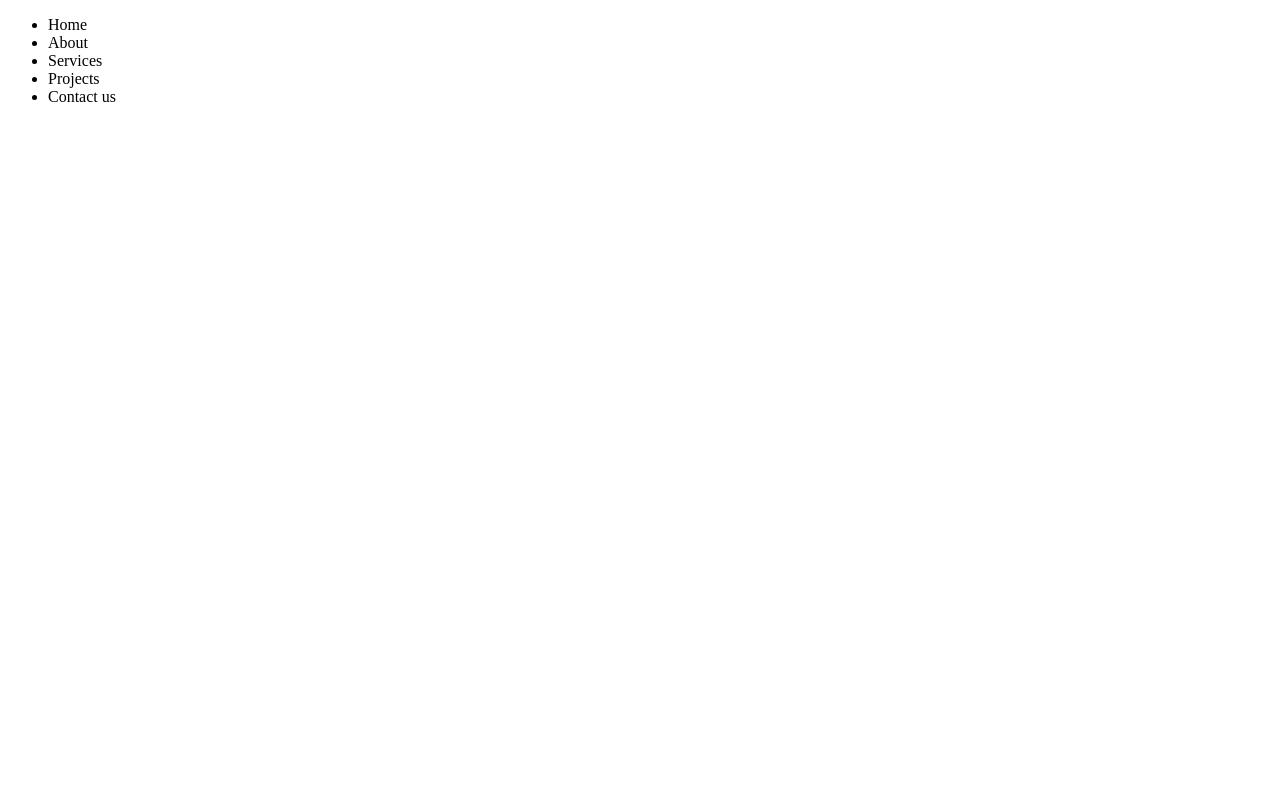
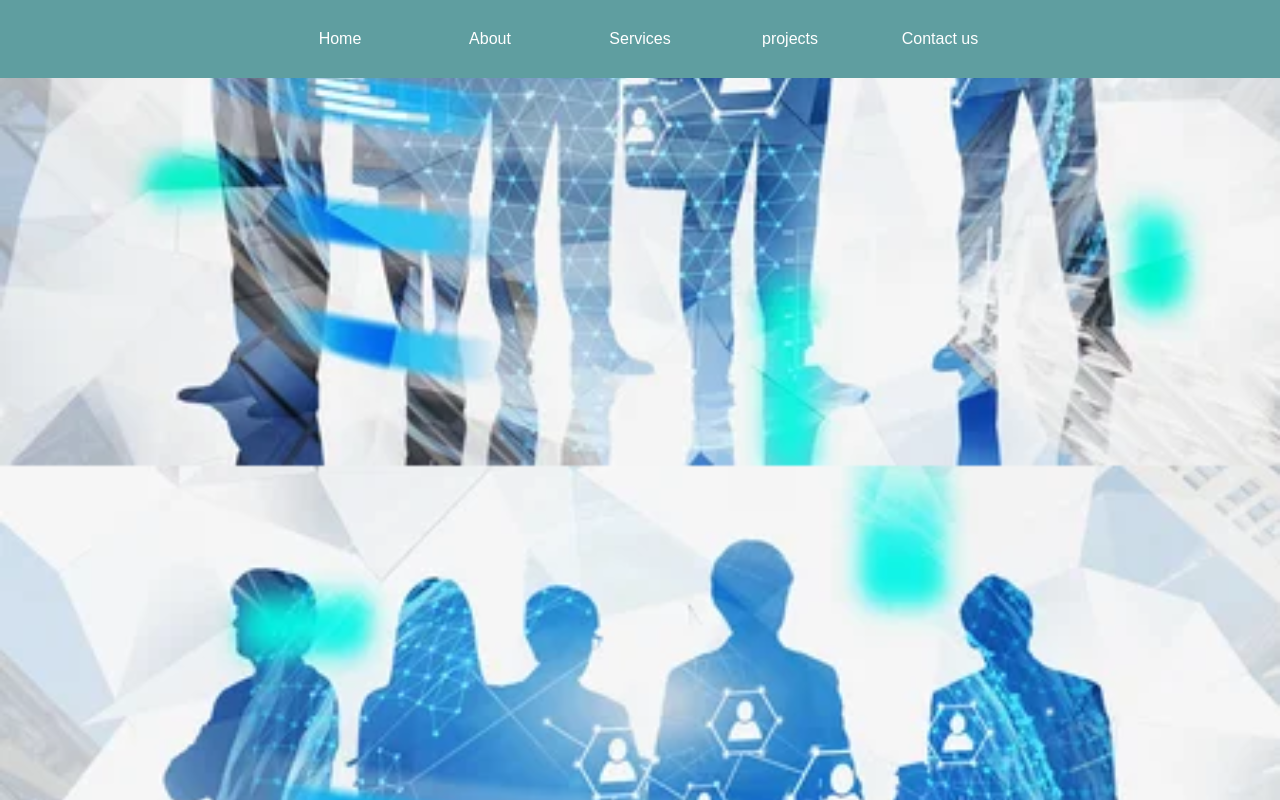
Before and after one commit to Mamiololo01/Level4site-build, a plain HTML site: page index.html in a window 1280 px wide. Drawn offline with Linux system fonts and the light colour scheme.

Commit message:
drop down bar

```diff
--- a/index.html
+++ b/index.html
@@ -5,16 +5,20 @@
     <meta http-equiv="X-UA-Compatible" content="IE=edge">
     <meta name="viewport" content="width=device-width, initial-scale=1.0">
     <title>Level4 IT solutions</title>
+    <link rel="stylesheet" href="style.css">
 </head>
 <body>
+    <div class="menu-bar">
     <ul>
-        <li>Home</li>
-        <li>About</li>
-        <li>Services</li>
-        <li>Projects</li>
-        <li>Contact us</li>
+        <li class="active"><a href="#"></a>Home</li>
+        <li><a href="#"></a>About</li>
+        <li><a href="#"></a>Services</li>
+        <li><a href="#"></a>projects</li>
+        <li><a href="#"></a>Contact us</li>
 
     </ul>
 
+    </div>
+
 </body>
 </html>
--- a/style.css
+++ b/style.css
@@ -1,9 +1,35 @@
 * {
+    padding: 0;
     margin: 0;
-    padding: 0;
-    font-family: 'Oswald', sans-serif;
+    box-sizing: border-box;
 }
 
-html {
-    display: block;
+body{
+    background-image: url(./images/L4img1.jpeg);
+    background-position: center;
+    background-size: cover;
+
+    font-family: sans-serif;
 }
+
+.menu-bar{
+    text-align: center;
+    background-color: cadetblue;
+}
+
+.menu-bar ul{
+    display: inline-flex;
+    list-style: none;
+    color: white;
+}
+
+.menu-bar ul li{
+    padding: 15px;
+    margin: 15px;
+    width: 120px;
+}
+
+.menu-bar ul li a{
+    text-decoration: none;
+    color: white;
+}
```
